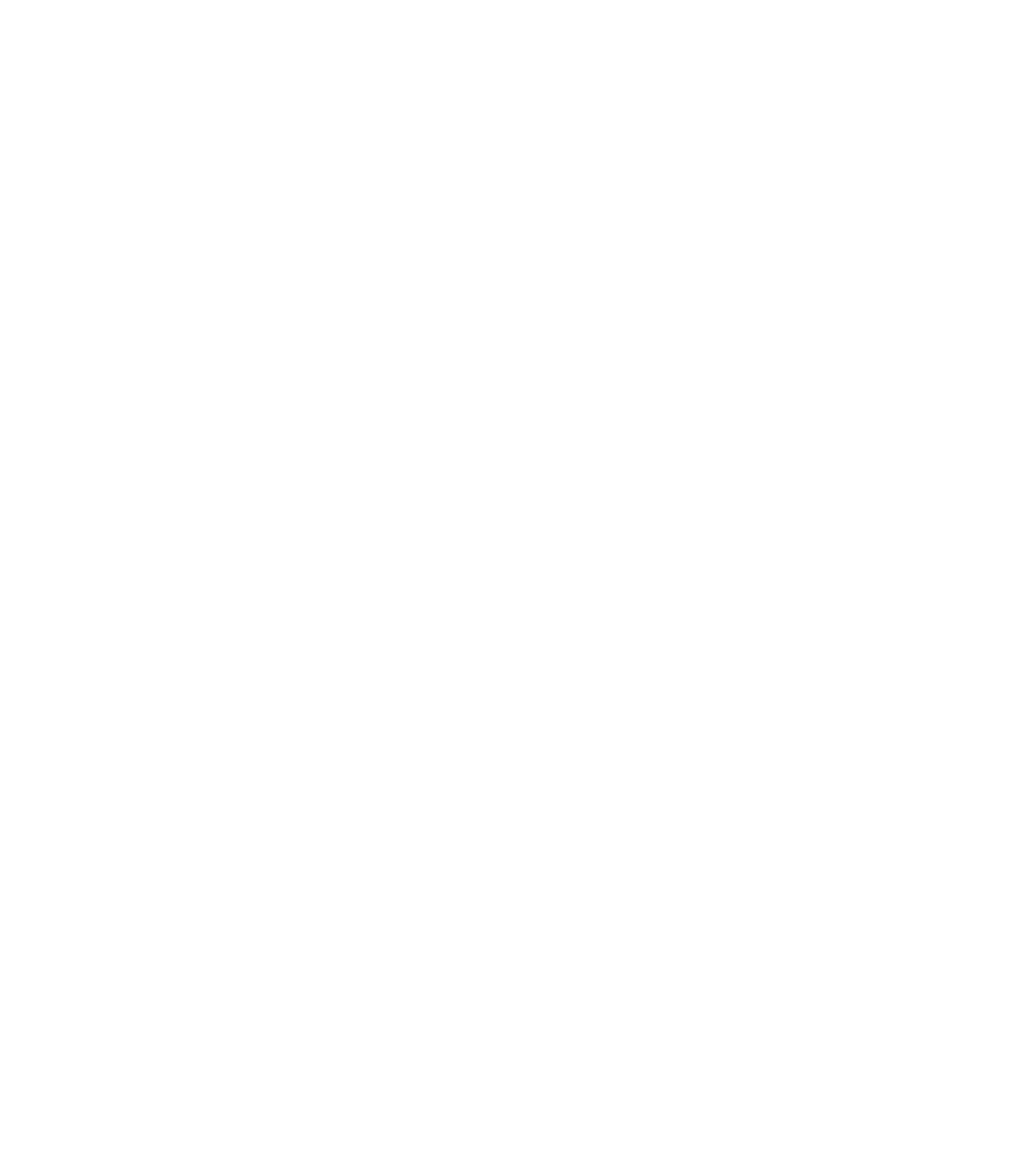
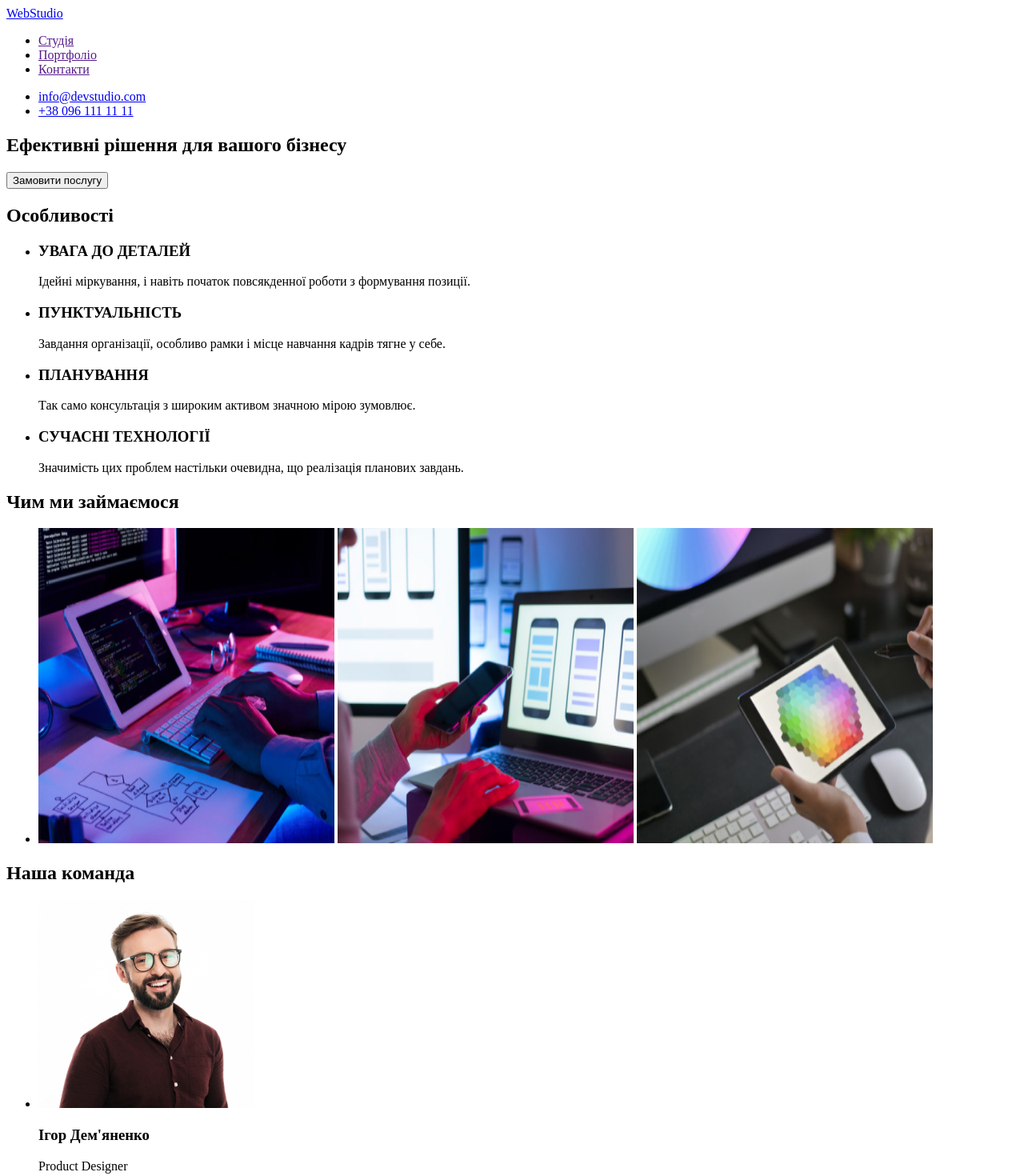
Before and after one commit to DarkMonax/efect-bisnes1, a plain HTML site: page index.html in a window 1280 px wide. Shown: the top 1470 px of the page at 80% size. Before the commit the page ends 800 px from the top, so only its background shows below. Drawn offline with Linux system fonts and the light colour scheme.

Commit message:
завдання 1

```diff
--- a/index.html
+++ b/index.html
@@ -1,12 +1,164 @@
 <!DOCTYPE html>
-<html lang="en">
+<html lang="uk">
   <head>
     <meta charset="UTF-8" />
+    <meta http-equiv="X-UA-Compatible" content="IE=edge" />
     <meta
       name="viewport"
       content="width=device-width, initial-scale=1.0"
     />
-    <title>Document</title>
+    <title>Студія</title>
   </head>
-  <body></body>
+
+  <body>
+    <header>
+      <a href="/"> Web<span>Studio</span></a>
+      <nav>
+        <ul>
+          <li><a href="">Студія</a></li>
+          <li><a href="">Портфоліо</a></li>
+          <li><a href="">Контакти</a></li>
+        </ul>
+      </nav>
+
+      <ul>
+        <li>
+          <a href="mailto:info@devstudio.com">info@devstudio.com</a>
+        </li>
+        <li><a href="tel:+380961111111">+38 096 111 11 11</a></li>
+      </ul>
+    </header>
+
+    <main>
+      <div>
+        <section>
+          <h1>Ефективні рішення для вашого бізнесу</h1>
+          <button type="button">Замовити послугу</button>
+        </section>
+      </div>
+
+      <section>
+        <h2>Особливості</h2>
+        <ul>
+          <li>
+            <h3>УВАГА ДО ДЕТАЛЕЙ</h3>
+            <p>
+              Ідейні міркування, і навіть початок повсякденної роботи
+              з формування позиції.
+            </p>
+          </li>
+          <li>
+            <h3>ПУНКТУАЛЬНІСТЬ</h3>
+            <p>
+              Завдання організації, особливо рамки і місце навчання
+              кадрів тягне у себе.
+            </p>
+          </li>
+          <li>
+            <h3>ПЛАНУВАННЯ</h3>
+            <p>
+              Так само консультація з широким активом значною мірою
+              зумовлює.
+            </p>
+          </li>
+          <li>
+            <h3>СУЧАСНІ ТЕХНОЛОГІЇ</h3>
+            <p>
+              Значимість цих проблем настільки очевидна, що реалізація
+              планових завдань.
+            </p>
+          </li>
+        </ul>
+      </section>
+
+      <section>
+        <h2>Чим ми займаємося</h2>
+        <ul>
+          <li>
+            <img
+              src="./images/img1.jpg"
+              alt="Десктопні додатки"
+              width="370"
+              height="394"
+            />
+            <img
+              src="./images/img2.jpg"
+              alt="Мобільні додатки"
+              width="370"
+              height="394"
+            />
+            <img
+              src="./images/img3.jpg"
+              alt="Дизайнерскі рішення"
+              width="370"
+              height="394"
+            />
+          </li>
+        </ul>
+      </section>
+
+      <section>
+        <h2>Наша команда</h2>
+        <ul>
+          <li>
+            <img
+              src="./images/igord.jpg"
+              alt="Ігор Дем'яненко"
+              width="270"
+              height="260"
+            />
+
+            <h3>Ігор Дем'яненко</h3>
+            <p lang="en">Product Designer</p>
+          </li>
+          <li>
+            <img
+              src="./images/olgar.jpg"
+              alt="Ольга Рєпіна"
+              width="270"
+              height="260"
+            />
+
+            <h3>Ольга Рєпіна</h3>
+            <p lang="en">Frontend Developer</p>
+          </li>
+          <li>
+            <img
+              src="./images/mikolat.jpg"
+              alt="Микола Тарасов"
+              width="270"
+              height="260"
+            />
+
+            <h3>Микола Тарасов</h3>
+            <p lang="en">Marketing</p>
+          </li>
+          <li>
+            <img
+              src="./images/mihaile.jpg"
+              alt="Михайло Єрмаков"
+              width="270"
+              height="260"
+            />
+
+            <h3>Михайло Єрмаков</h3>
+            <p lang="en">UI Designer</p>
+          </li>
+        </ul>
+      </section>
+    </main>
+
+    <footer>
+      <a href="#"> Web<span>Studio</span></a>
+      <address>
+        <p>м. Київ, пр-т Лесі Українки, 26</p>
+        <ul>
+          <li>
+            <a href="mailto:info@devstudio.com">info@devstudio.com</a>
+          </li>
+          <li><a href="tel:+380961111111">+38 096 111 11 11</a></li>
+        </ul>
+      </address>
+    </footer>
+  </body>
 </html>
```
Also changed, not shown: images/igord.jpg (added), images/img1.jpg (added), images/img2.jpg (added), images/img3.jpg (added), images/mihaile.jpg (added), images/mikolat.jpg (added), images/olgar.jpg (added).
